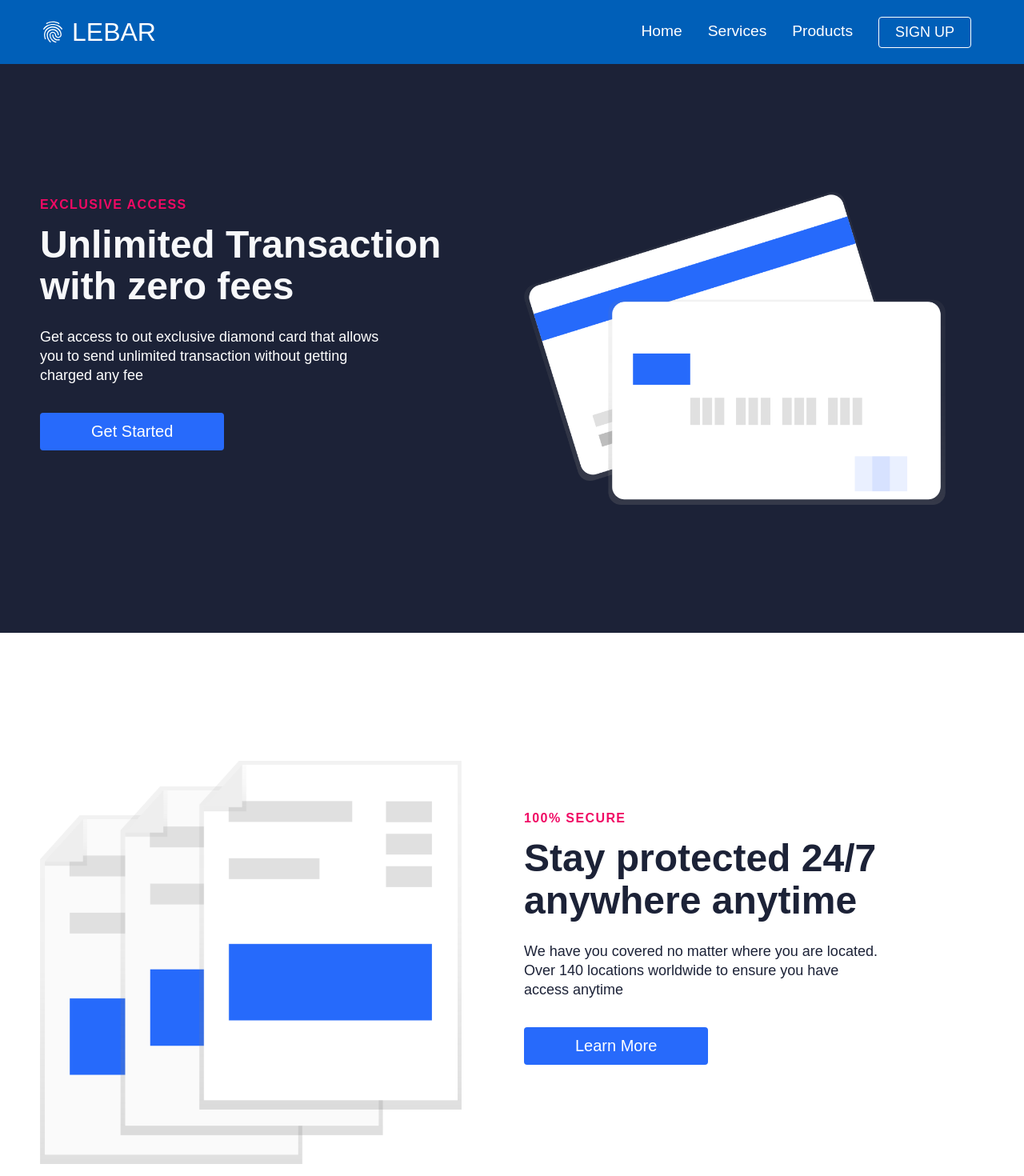
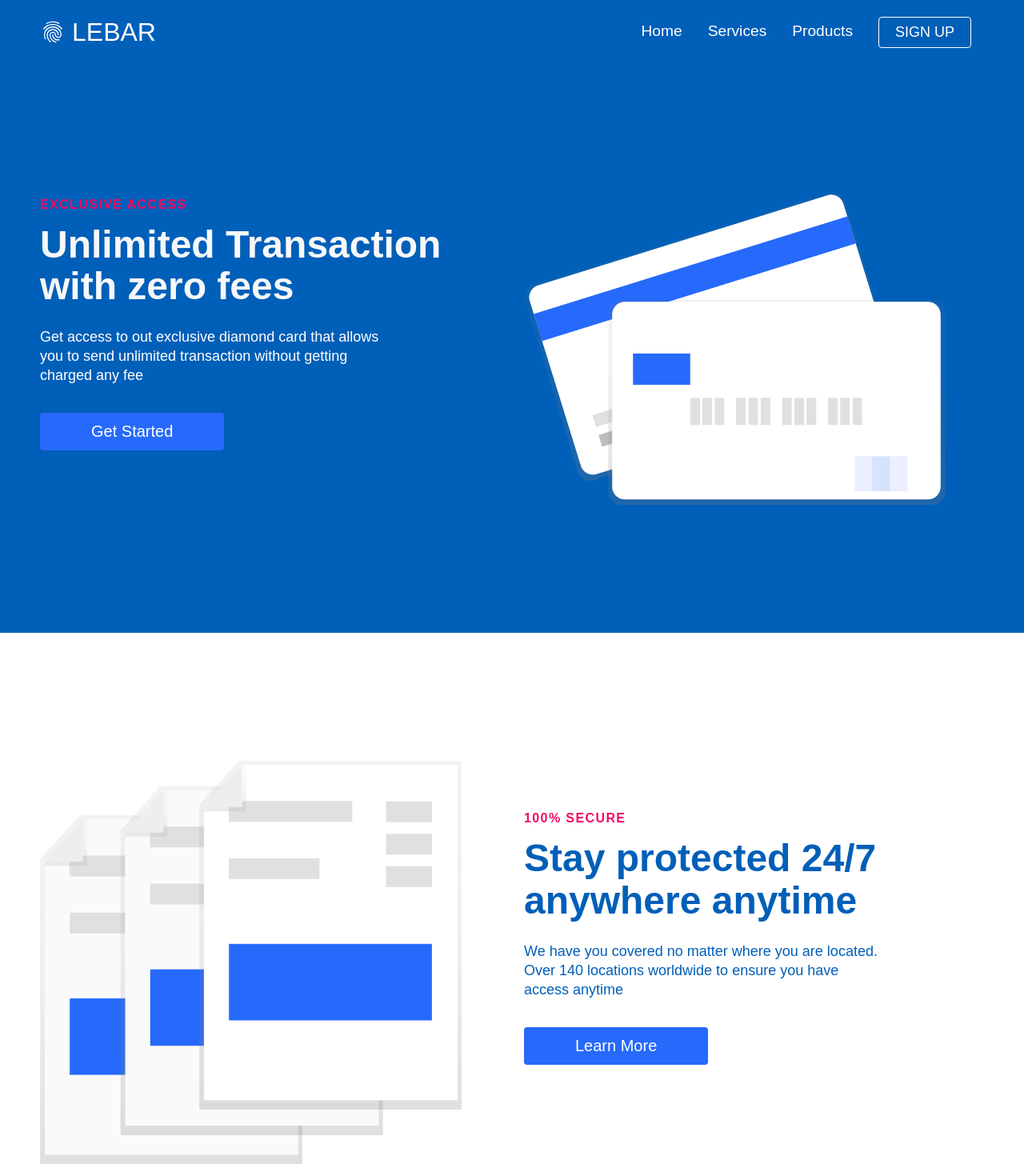
Before and after one commit to TRECN/Lebar-site, a React (Create React App) app: page / in a window 1280 px wide. Shown: the top 1470 px of the page at 80% size. Built offline with nearby package versions, Linux system fonts and the light colour scheme.

Commit message:
commit Project

```diff
--- a/src/Components/HeroSection.css
+++ b/src/Components/HeroSection.css
@@ -48,10 +48,10 @@
 
 }
 .dark{
-    color: #1c2237;
+    color: rgb(0, 95, 184);
 }
 .darkBg{
-    background-color: #1c2237;
+    background-color: rgb(0, 95, 184);
 }
 
 .home__hero-subtitle{
```
